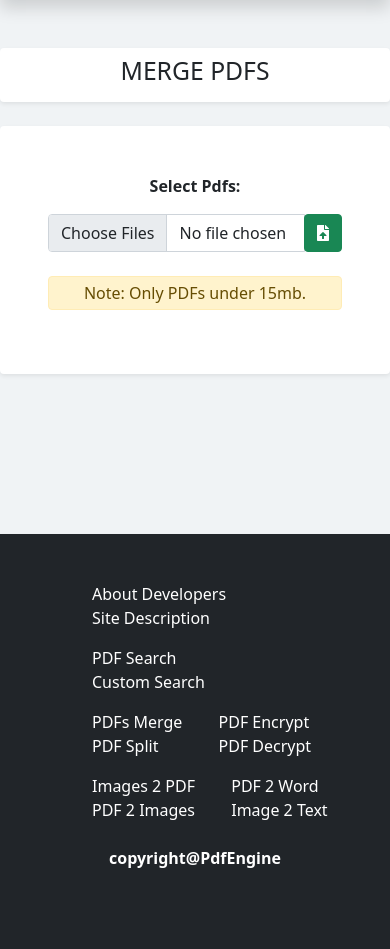
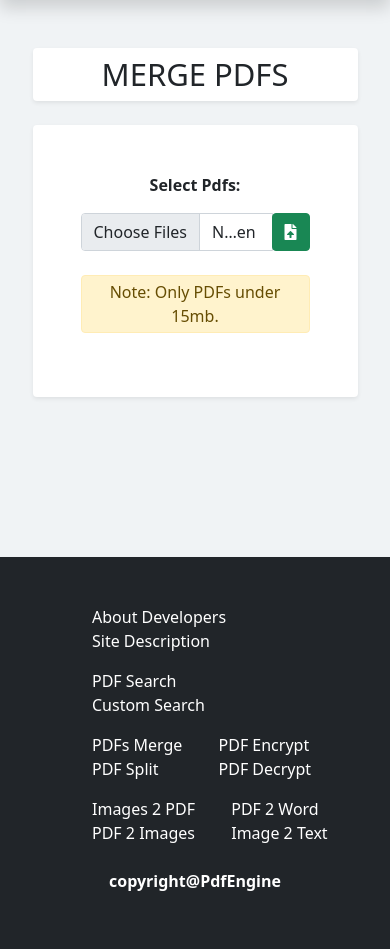
Before and after one commit to abhijeets1/PDFEngine, a Django app: page /pdfmerge/ in a window 390 px wide. Shown: the part 72-1021 px from the top of the page. Before the commit the page ends 940 px from the top, so only its background shows below. Run offline with Django 3.2, Linux system fonts and the light colour scheme; some libraries are stand-ins or nearby versions.

Commit message:
Setting mobile view.

```diff
--- a/core/static/core/css/style.css
+++ b/core/static/core/css/style.css
@@ -1,5 +1,13 @@
+body {
+  position: relative;
+}
+
 html {
 	background: #F0F3F5;
+}
+
+html, body {
+  overflow-x: hidden;
 }
 
 img {
--- a/core/templates/core/base.html
+++ b/core/templates/core/base.html
@@ -3,7 +3,7 @@
 <html>
 	<head>
 		<meta charset="UTF-8">
-    <meta name="viewport" content="width=device-width, initial-scale=0.7">
+    <meta name="viewport" content="width=device-width, initial-scale=0.8">
     <meta http-equiv="X-UA-Compatible" content="ie=edge">
 
 		<title>Pdf Engine</title>
--- a/core/templates/core/buttons.html
+++ b/core/templates/core/buttons.html
@@ -1,4 +1,4 @@
-<div class="col-lg-8 mt-4 p-0">
+<div class="col-lg-8 mt-4">
 	<div class="row justify-content-around">
 		<a class="box g10 rounded col-1 shadow mb-4 text-white p-0" href="{% url 'pdfsearchindex' %}" style="height:9rem; width:9rem;" data-toggle="tooltip" data-placement="top" title="PDF Search">
 			<i class="fas fa-search centerBlock" style="height: 3.5rem; width: 3.5rem;"></i>
--- a/core/templates/core/index.html
+++ b/core/templates/core/index.html
@@ -5,7 +5,7 @@
 		<img class="logo" src="{% static 'core/images/logo.png' %}">
 	</div>
 	<div class="container mt-5">
-		<div class="row justify-content-center">
+		<div class="row mx-1 justify-content-center">
 			{% include 'core/buttons.html' %}
 		</div>
 		{% include 'core/toolsdetails.html' %}
--- a/pdfmerge/templates/pdfmerge/index.html
+++ b/pdfmerge/templates/pdfmerge/index.html
@@ -3,14 +3,14 @@
 {% block content %}
 	<div class="container-fluid mt-5">
 		<div class="row justify-content-around">
-			<div class="col-lg-5 bg-white p-2 rounded text-center shadow-sm">
-				<h2>MERGE PDFS</h2>
+			<div class="col-lg-5 col-10 bg-white p-2 rounded text-center shadow-sm">
+				<p class="display-5 m-0"><b>MERGE PDFS</b></p>
 			</div>
 		</div>
 	</div>
 	<div class="container-fluid mt-4 mb-10">
 		<div class="row justify-content-center">
-			<div class="col-lg-5 bg-white p-5 text-center rounded shadow-sm">
+			<div class="col-lg-5 col-10 bg-white p-5 text-center rounded shadow-sm">
 				<form action="{% url 'merge' %}" method="POST" enctype="multipart/form-data">
 					{% csrf_token %}
 					<p><b>Select Pdfs:</b></p>
```
